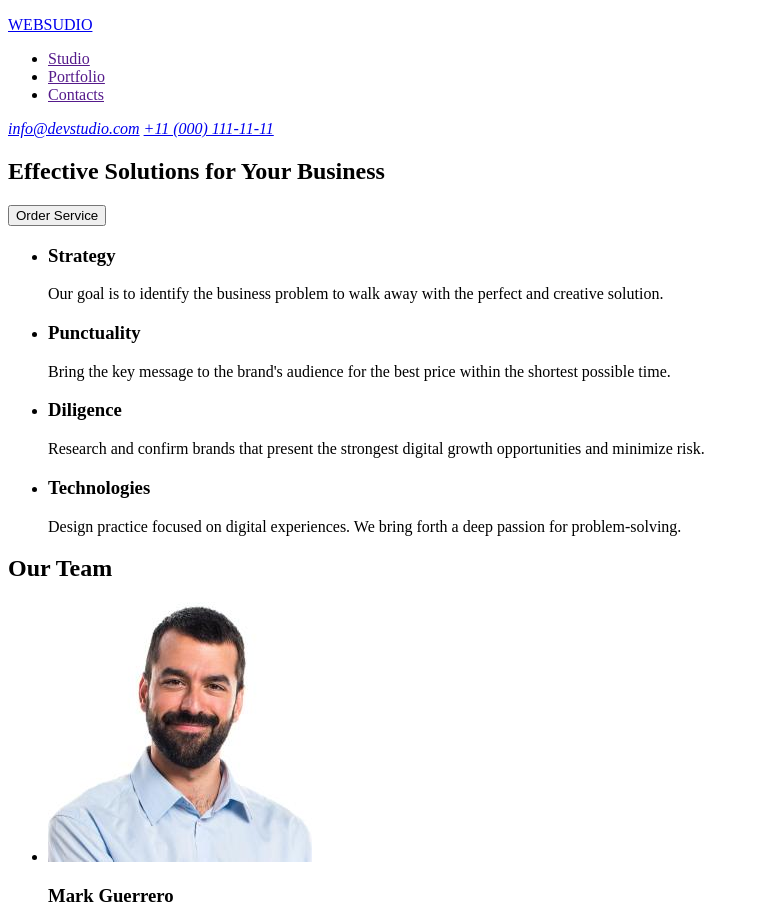
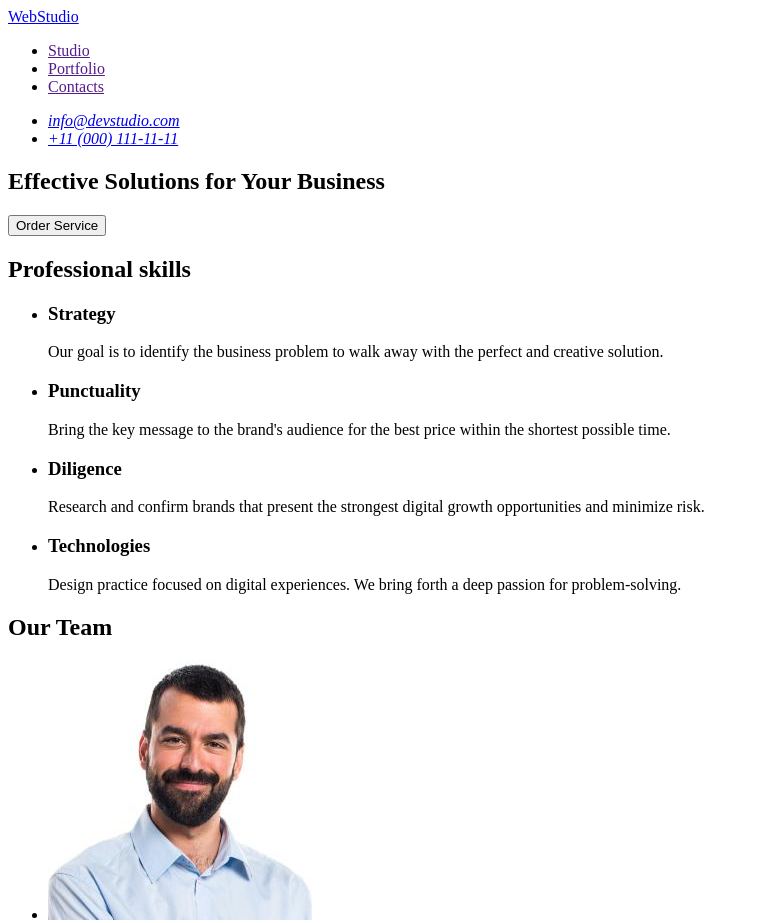
Before and after one commit to Lubov1506/goit-markup-hw-01, a plain HTML site: page index.html in a window 1280 px wide. Shown: the top 923 px of the page, without its empty margins (0-759 px from the left). Drawn offline with Linux system fonts and the light colour scheme.

Commit message:
Fixing mistakews

```diff
--- a/index.html
+++ b/index.html
@@ -7,9 +7,7 @@
     </head>
     <body>
         <header>
-            <a href="/">
-                <p>WEBSUDIO</p>
-            </a>
+            <a href="/"> WebStudio </a>
             <nav>
                 <ul>
                     <li><a href="">Studio</a></li>
@@ -18,8 +16,14 @@
                 </ul>
             </nav>
             <address>
-                <a href="mailto:info@devstudio.com">info@devstudio.com</a>
-                <a href="tel:+110001111111">+11 (000) 111-11-11</a>
+                <ul>
+                    <li>
+                        <a href="mailto:info@devstudio.com"
+                            >info@devstudio.com</a
+                        >
+                    </li>
+                    <li><a href="tel:+110001111111">+11 (000) 111-11-11</a></li>
+                </ul>
             </address>
         </header>
         <main>
@@ -28,7 +32,7 @@
                 <button type="button">Order Service</button>
             </section>
             <section>
-                <!-- <h2>Professional skills</h2> -->
+                <h2>Professional skills</h2>
                 <ul>
                     <li>
                         <h3>Strategy</h3>
@@ -96,9 +100,7 @@
             </section>
         </main>
         <footer>
-            <a href="/">
-                <p>WEBSUDIO</p>
-            </a>
+            <a href="/"> WebStudio </a>
             <p>
                 Increase the flow of customers and sales for your business with
                 digital marketing & growth solutions.
```
